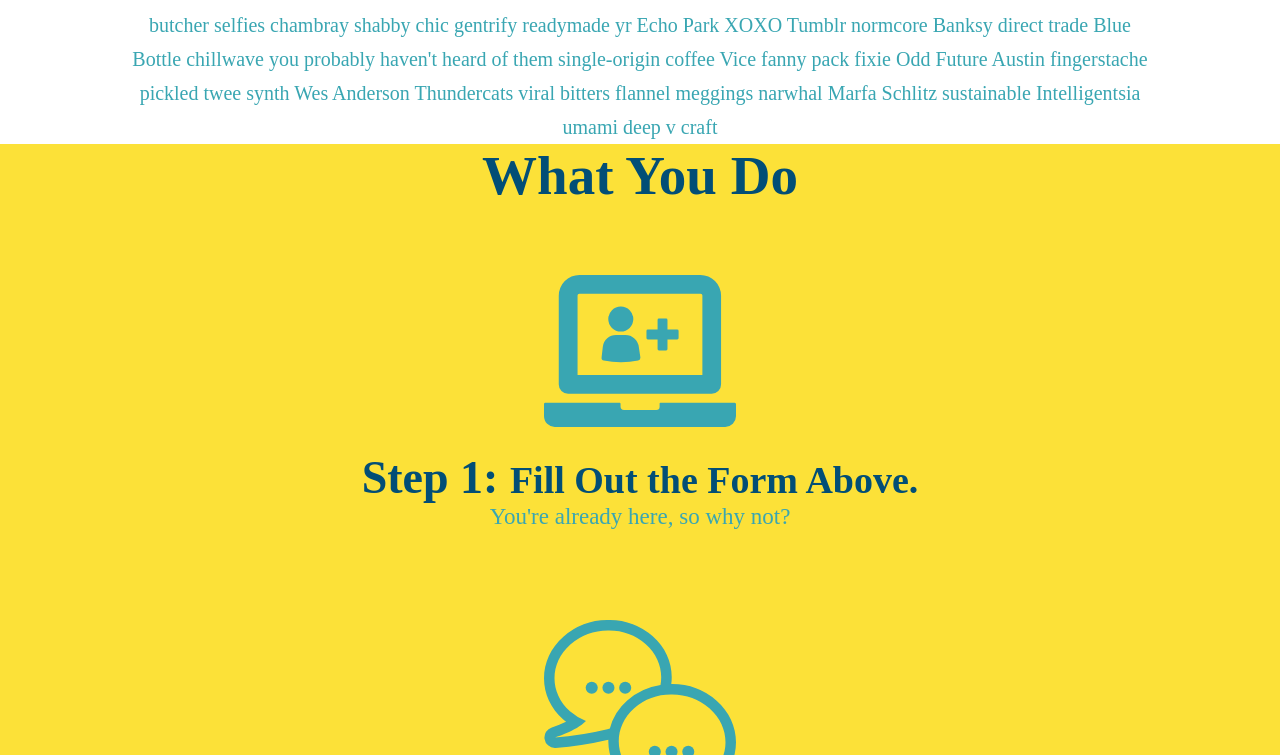
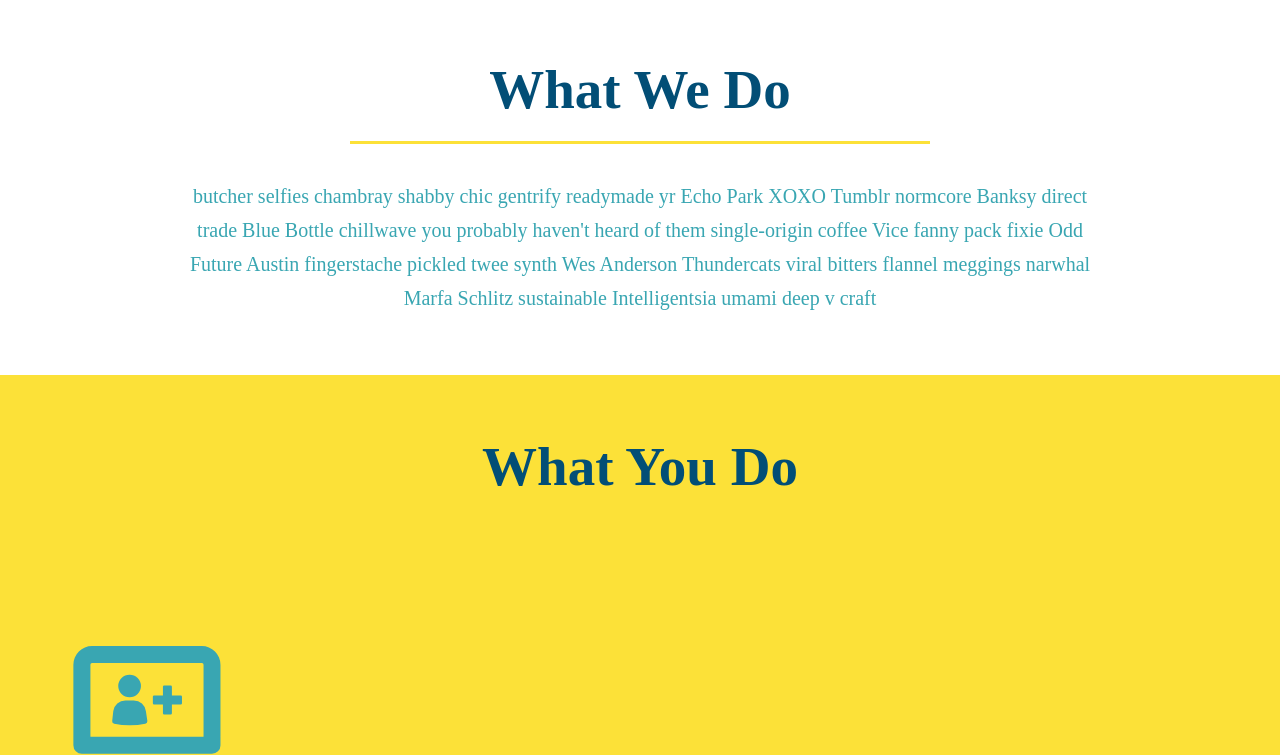
Before and after one commit to benmcrae5/run-buddy, a plain HTML site: page index.html in a window 1280 px wide. Shown: the part 701-1456 px from the top of the page. Drawn offline with Linux system fonts and the light colour scheme.

Commit message:
RunBuddy v2.2.8

```diff
--- a/assets/css/style.css
+++ b/assets/css/style.css
@@ -10,6 +10,10 @@
 
 .text-right {
     text-align: right;
+}
+
+.flex-row {
+    display: flex;
 }
 
 header{
@@ -50,10 +54,7 @@
     margin: 0;
 }
 
-
-}
-
-section{
+section {
     padding: 60px;
 }
 
@@ -131,19 +132,21 @@
     width: 80%;
     font-size: 20px;
     margin: 0 auto;
+    text-align: center;
 }
 
 .steps {
-    text-align: center;
     background: #fce138;
 }
 
 .section-title{
     font-size: 55px;
     color: #024e76;
-    margin-bottom: 35px;
-    padding: 0 100px 20px 100px;
     border-bottom: 3px solid #39a6b2;
+    padding-bottom: 20px;
+    text-align: center;
+    margin: 0 auto 35px auto;
+    width: 50%;
 }
 
 .primary-border {
@@ -179,7 +182,6 @@
 }
 
 .trainers {
-    text-align: center;
     margin: 0 auto 30px auto;
     background: #024e76;
     color: #fce138;
@@ -216,7 +218,6 @@
 }
 
 .contact {
-    text-align: center;
     background: #024e76;
 }
 
@@ -254,7 +255,7 @@
     color: #fce138;
   }
 
-  footer {
+footer {
     background: #fce138;
     width: 100%;
     padding: 40px 35px;
--- a/index.html
+++ b/index.html
@@ -74,15 +74,21 @@
 
         <!-- "what we do" section -->
         <section id="what-we-do" class="intro">
+            <div class="flex-row">
                 <h2 class="section-title primary-border">What We Do</h2>
+            </div>
+            <div class="flex-row">
                 <p>
                 butcher selfies chambray shabby chic gentrify readymade yr Echo Park XOXO Tumblr normcore Banksy direct trade Blue Bottle chillwave you probably haven't heard of them single-origin coffee Vice fanny pack fixie Odd Future Austin fingerstache pickled twee synth Wes Anderson Thundercats viral bitters flannel meggings narwhal Marfa Schlitz sustainable Intelligentsia umami deep v craft
                 </p>
+            </div>
         </section>
 
         <!-- "what you do" section -->
         <section id="what-you-do" class="steps">
+            <div class="flex-row">
                 <h2 class="section-title primary-border">What You Do</h2>
+            </div>
             <div>
                 <img src="./assets/images/step-1.svg" alt="" />
                 <h3>Step 1: <span>Fill Out the Form Above.</span></h3>
@@ -108,9 +114,11 @@
         <!-- "meet the trainers" section -->
         <section id="your-trainers">
             <section id="your-trainers">
+                <div class="flex-row">
                     <h2 class="section-title primary-border">
                         Meet the Trainers
                     </h2>
+                </div>
                 <!--Arron Stephens Bio-->
                 <article class="trainers">
                     <img src="./assets/images/trainer-1.jpg" alt="Arron Stephens in his workout clothes, ready to pump iron" />
@@ -149,7 +157,9 @@
 
         <!-- "reach out" section -->
         <section id="reach-out" class="contact">
+            <div class="flex-row">
                 <h2 class="section-title secondary-border">Reach Out</h2>
+            </div>
             <div class="contact-info">
                 <iframe src="https://www.google.com/maps/embed?pb=!1m16!1m12!1m3!1d60850.01860219004!2d-119.78736478259859!3d36.721716877430126!2m3!1f0!2f0!3f0!3m2!1i1024!2i768!4f13.1!2m1!1s55%20main%20street%20some%20town%20CA!5e0!3m2!1sen!2sus!4v1601478651130!5m2!1sen!2sus"
                     frameborder="0"
```
Lines whose indentation alone changed are shown as unchanged.
